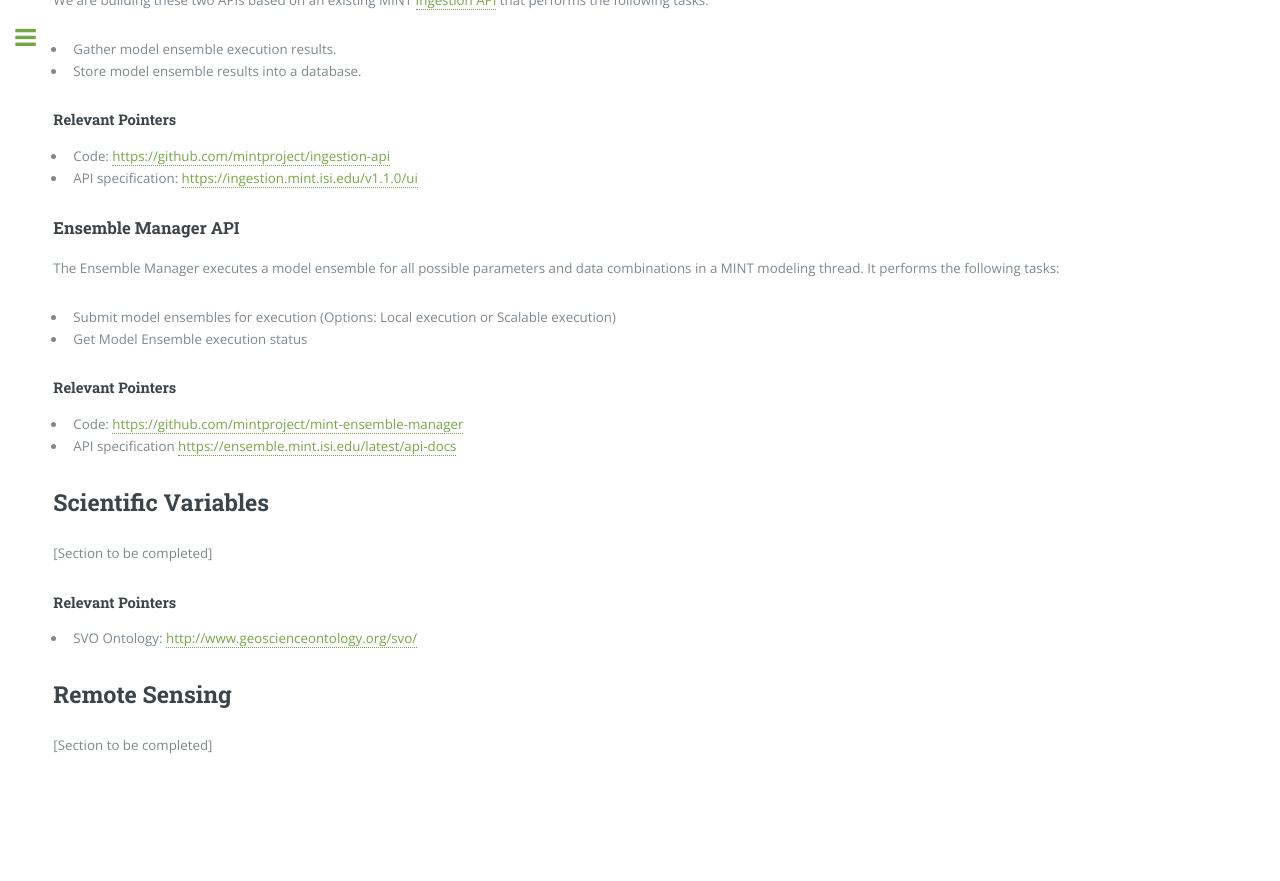
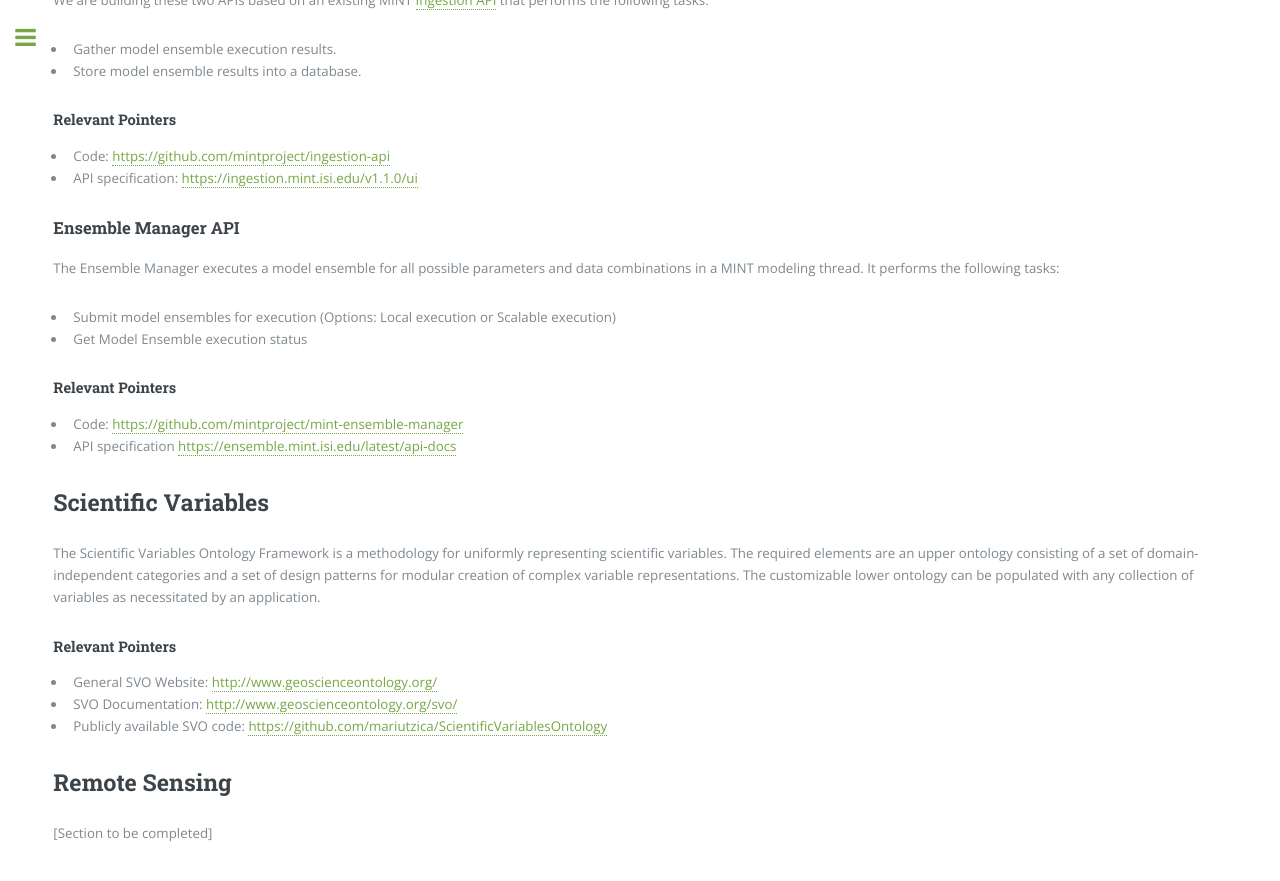
Before and after one commit to KnowledgeCaptureAndDiscovery/MINT, a Jekyll site: the page built from products.md, in a window 1280 px wide and 900 px high, scrolled down 3068 px. Shown: the top 881 px of the window. Built offline with Jekyll 4.4.1, drawn with Linux system fonts in a browser that asks for light colours; before the commit the page ends 3880 px from its top, so only the background shows below that.

Commit message:
Add SVO description and pointers.

```diff
--- a/products.md
+++ b/products.md
@@ -133,10 +133,13 @@ The Ensemble Manager executes a model ensemble for all possible parameters and d
 - API specification [https://ensemble.mint.isi.edu/latest/api-docs](https://ensemble.mint.isi.edu/latest/api-docs)
 
 ## Scientific Variables
-[Section to be completed]
+
+The Scientific Variables Ontology Framework is a methodology for uniformly representing scientific variables. The required elements are an upper ontology consisting of a set of domain-independent categories and a set of design patterns for modular creation of complex variable representations. The customizable lower ontology can be populated with any collection of variables as necessitated by an application.
 
 #### Relevant Pointers
-- SVO Ontology: [http://www.geoscienceontology.org/svo/](http://www.geoscienceontology.org/svo/)
+- General SVO Website: [http://www.geoscienceontology.org/](http://www.geoscienceontology.org/)
+- SVO Documentation: [http://www.geoscienceontology.org/svo/](http://www.geoscienceontology.org/svo/)
+- Publicly available SVO code: [https://github.com/mariutzica/ScientificVariablesOntology](https://github.com/mariutzica/ScientificVariablesOntology)
 
 
 ## Remote Sensing
```
